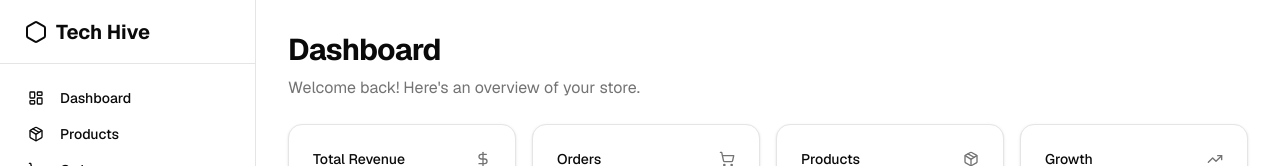
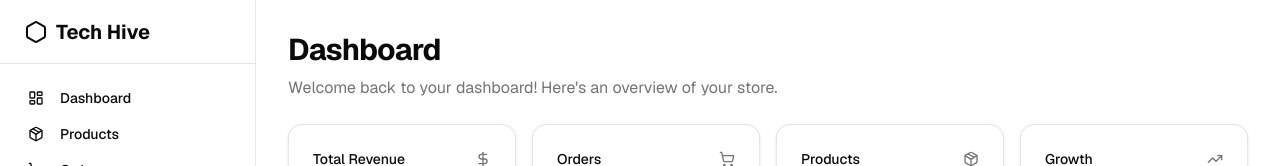
Before and after one commit to SAMAR1007/web-project, a Next.js app: page /dashboard in a window 1280 px wide. Shown: the top 166 px of the page. Built offline with nearby package versions, Linux system fonts and the light colour scheme.

Commit message:
update dashboard welcome message

```diff
--- a/app/dashboard/page.tsx
+++ b/app/dashboard/page.tsx
@@ -10,7 +10,7 @@ export default function DashboardPage() {
         <div>
           <h1 className="text-2xl md:text-3xl font-bold tracking-tight">Dashboard</h1>
           <p className="text-muted-foreground mt-2 text-sm md:text-base">
-            Welcome back! Here&apos;s an overview of your store.
+            Welcome back to your dashboard! Here&apos;s an overview of your store.
           </p>
         </div>
         <DashboardStats />
```
